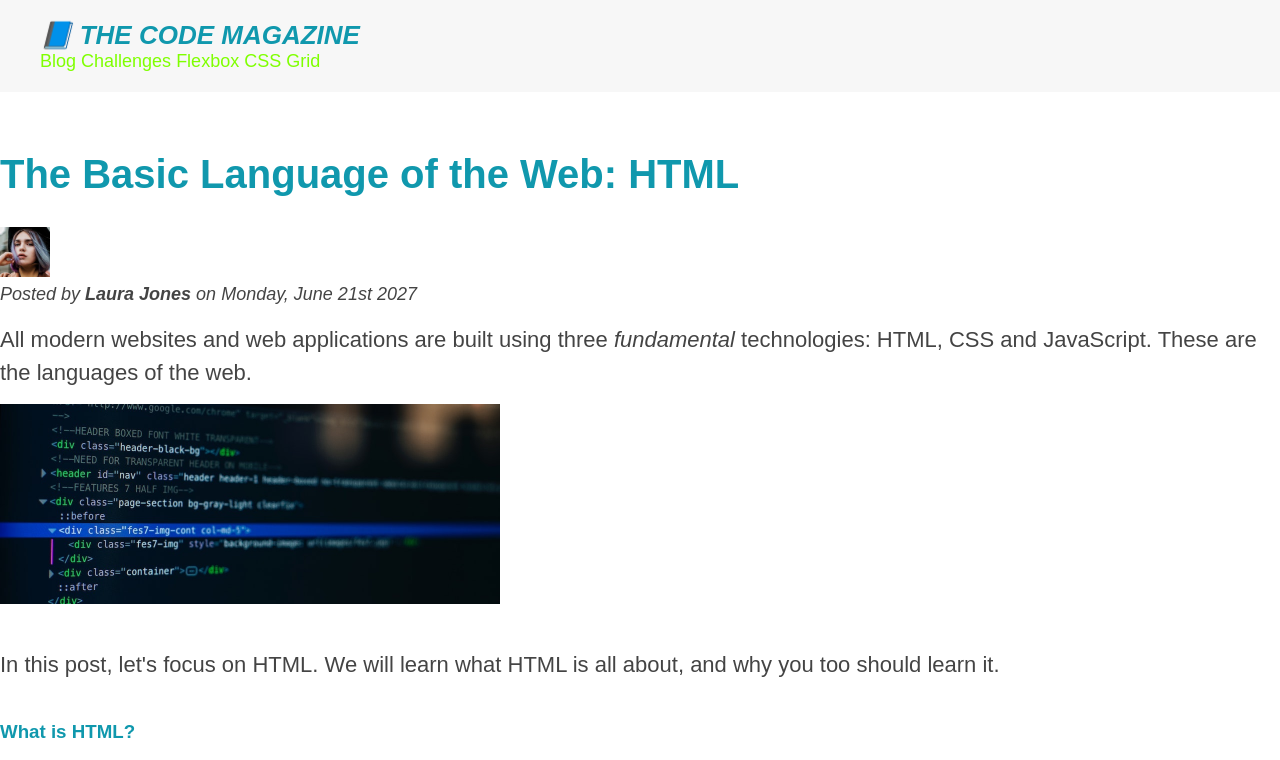
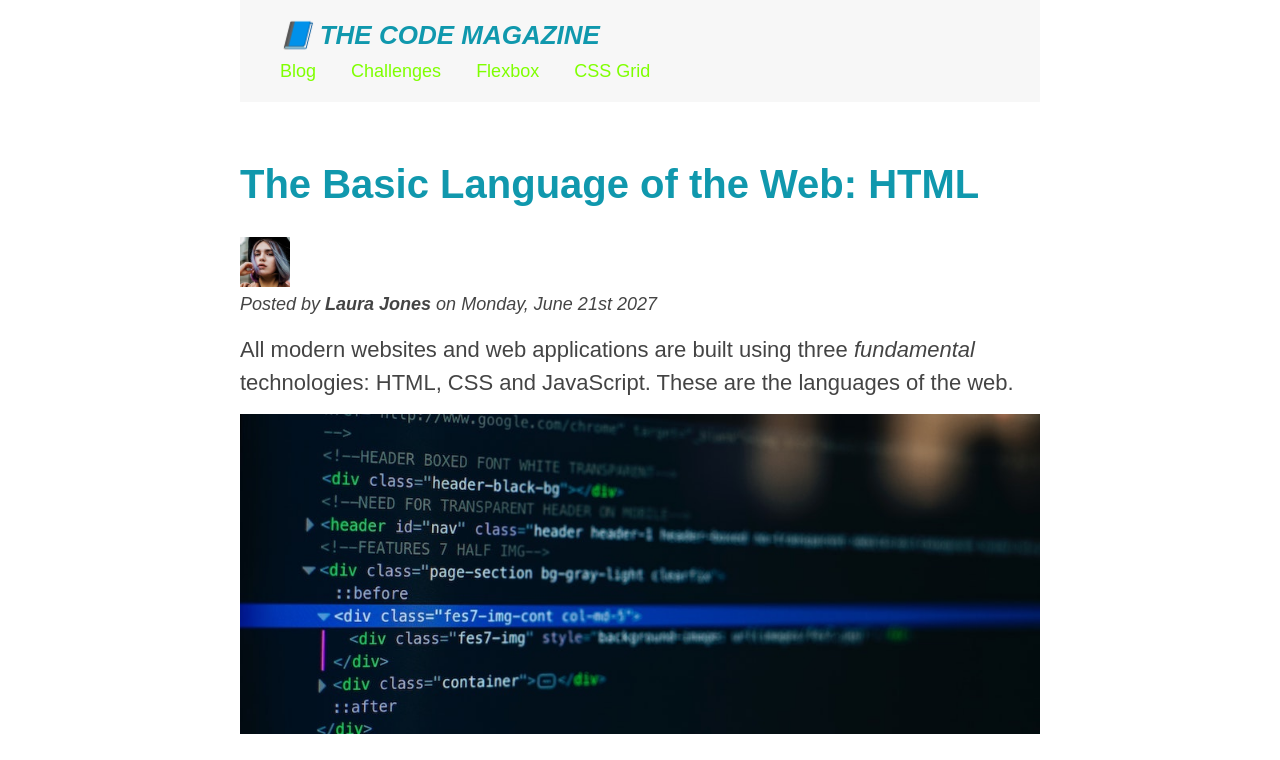
Before and after one commit to faridkarim05/code_magazine, a plain HTML site: page index.html in a window 1280 px wide. Shown: the top 760 px of the page. Drawn offline with Linux system fonts and the light colour scheme; a script that the page names is missing.

Commit message:
css display block

```diff
--- a/index.html
+++ b/index.html
@@ -20,6 +20,8 @@
     <h5>The basic language of the web: HTML</h5>
     <h6>The basic language of the web: HTML</h6> -->
 
+    <div class="container">
+
     <header class="main-header">
       <h1>📘 The Code Magazine</h1>
 
@@ -41,6 +43,7 @@
       alt="Headshoot of laura jones"
       width="50"
       height="50"
+
     />
 
     <p id="author">Posted by <strong>Laura Jones</strong> on Monday, June 21st 2027</p>
@@ -57,6 +60,7 @@
       alt="HTML code on a screen"
       width="500"
       height="200"
+      class="post-img"
     />
   </header>
 
@@ -133,5 +137,7 @@
 
   </footer>
 
+  </div>
+
   </body>
 </html>
--- a/style.css
+++ b/style.css
@@ -3,6 +3,8 @@
   margin: 0px;
   padding: 0px;
 }
+
+/* PAGE SECTIONS */
 
 body {
   color: #444;
@@ -16,6 +18,14 @@ body {
   padding-left: 40px; */
   padding: 20px 40px;
   margin-bottom: 60px;
+  /* height: 80px; */
+}
+
+.container {
+  width: 800px;
+  /* margin-left: auto;
+  margin-right: auto; */
+  margin: 0 auto;
 }
 
 nav {
@@ -37,7 +47,10 @@ aside {
   /* padding-top: 50px;
   padding-bottom: 50px; */
   padding: 50px 0;
+  width: 500px;
 }
+
+/* SMALLER ELEMENTS */
 
 h1,
 h2,
@@ -84,6 +97,7 @@ li {
 li {
   font-size: 20px;
   margin-bottom: 10px;
+  /* display: inline; */
 }
 
 li:last-child {
@@ -163,6 +177,21 @@ a:active {
 
 /* LVHA */
 
+.post-img {
+  width: 100%;
+  height: auto;
+}
+
+nav a:link {
+  margin-right: 30px;
+  margin-top: 10px;
+  display: inline-block;
+}
+
+nav a:link:last-child {
+  margin-right: 0;
+}
+
 /* Resolving conflicts */
 /* #copyright {
   color: red;
```
